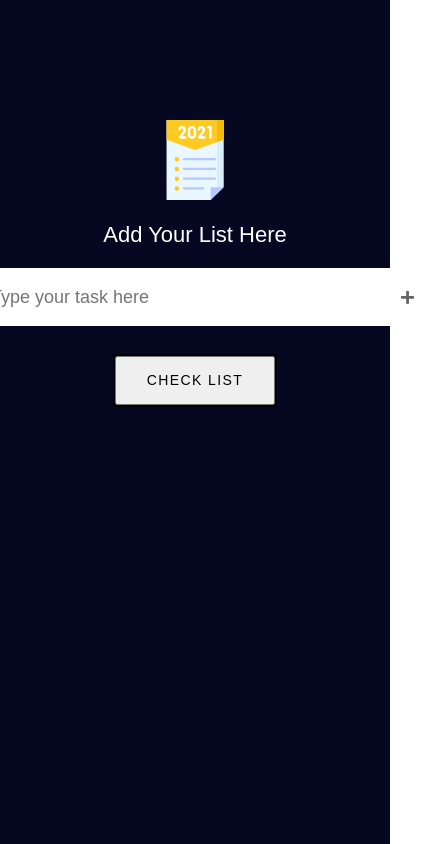
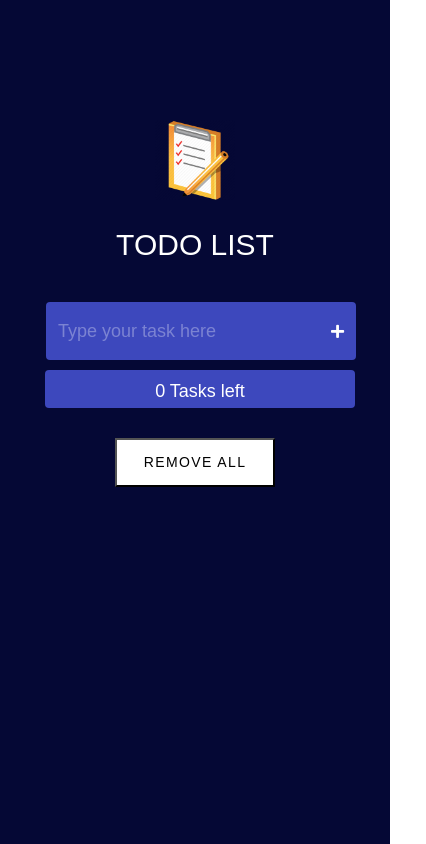
Before and after one commit to Anish010/To-Do-List, a React (Create React App) app: page / in a window 390 px wide. Shown: the whole page, 426 px wide, since content can reach past the window. Built offline with nearby package versions, Linux system fonts and the light colour scheme.

Commit message:
Added feature of editing tasks and changes in user interface

```diff
--- a/src/component/todoreact/style.css
+++ b/src/component/todoreact/style.css
@@ -1,5 +1,5 @@
 @import url("https://cdnjs.cloudflare.com/ajax/libs/font-awesome/5.9.0/css/all.css");
-
+@import url("https://fonts.googleapis.com/css2?family=Montserrat:wght@800&display=swap");
 * {
   margin: 0;
   padding: 0;
@@ -11,9 +11,20 @@ html {
   font-size: 62.5%;
 }
 
+.heading {
+  color: #fff;
+  font-size: 43px;
+  font-family: "Montserrat", sans-serif;
+  margin-bottom: 20px;
+}
+.heading div {
+  margin-top: 20px;
+}
 .main-div {
   min-height: 100vh;
-  background: #060822;
+  display: inline-block;
+  position: relative;
+  background-color: #050835;
   display: flex;
   justify-content: center;
   /* align-items: center; */
@@ -25,56 +36,45 @@ html {
 }
 
 .child-div figure img {
-  width: 10rem;
+  width: 8rem;
   height: 8rem;
 }
 
-.child-div figure figcaption {
-  color: #fff;
-  font-size: 2.2rem;
-  padding-top: 2rem;
-  text-transform: capitalize;
+::placeholder {
+  color: rgba(255, 255, 255, 0.801);
+  opacity: 0.4;
 }
 
 input {
-  /* display: block; */
-  min-width: 45rem;
+  width: 56rem;
   height: 5.8rem;
   padding: 2rem 1.2rem;
   font-size: 1.8rem;
-  /*line-height: 1.42857143;*/
   margin-top: 2rem;
-  color: rgb(58, 57, 57);
-  background-color: #fff;
+  color: rgb(255, 255, 255);
+  background-color: hsl(235, 51%, 49%);
   background-image: none;
-  border: 0.1rem solid #ccc;
+  border: none;
   border-radius: 0.4rem;
-  /*-webkit-box-shadow: inset 0 0.1rem 0.1rem rgb(0 0 0 / 8%);*/
-  box-shadow: inset 0 0.1rem 0.1rem rgb(0 0 0 / 8%);
-  transition: border-color ease-in-out 0.15s, box-shadow ease-in-out 0.15s;
+  outline: none;
 }
 
-input,
-input:focus,
-input:active,
-input:active:focus {
+.countItems {
+  width: 56rem;
+  height: 3.8rem;
+  padding: 1.1rem 0.5rem;
+  margin-left: 1rem;
+  font-size: 1.8rem;
+  /*line-height: 1.42857143;*/
+  margin-top: 1rem;
+
+  color: rgb(255, 255, 255);
+  background-color: hsl(235, 51%, 49%);
+  background-image: none;
   border: none;
-  padding: 2.3rem 1.5rem;
+  border-radius: 0.4rem;
   outline: none;
 }
-input {
-  -webkit-box-shadow: none;
-  box-shadow: none;
-  -webkit-transition: all 0.2s linear;
-  transition: all 0.2s linear;
-}
-input:focus {
-  -webkit-box-shadow: 0 0 1.5rem rgba(0, 0, 0, 0.2);
-  box-shadow: 0 0 1.5rem rgba(0, 0, 0, 0.2);
-}
-
-/*  Please Subscribe to ThapaTechnical Youtube Channel
-/* Click Here: https://www.youtube.com/thapatechnical  */
 
 .todo-btn {
   width: 5rem;
@@ -101,11 +101,21 @@ input:focus {
 .fa-plus:before {
   content: "\f067";
   font-size: 1.5rem;
+  color: #fff;
 }
 
 .showItems {
   margin-top: 3rem;
   text-align: center;
+  width: 56rem;
+  margin-left: 1rem;
+  background-color: rgb(255, 255, 255);
+}
+
+.RemoveItems {
+  margin-top: 3rem;
+  text-align: center;
+  margin-bottom: 3rem;
 }
 
 .eachItem {
@@ -113,12 +123,11 @@ input:focus {
   font-size: 1.8rem;
   color: #fff;
   padding: 1.2rem 1rem;
-  border-radius: 0.5rem;
-  margin-bottom: 0.7rem;
-  margin-left: 1rem;
-  min-width: 40rem;
-  word-break: break-word;
-  background: rgb(85, 41, 220);
+  border-bottom: 0.5px solid #fff;
+  border-width: thin;
+  width: 56rem;
+
+  background: hsl(235, 51%, 49%);
   display: flex;
   justify-content: space-between;
   align-items: center;
@@ -155,9 +164,6 @@ input:focus {
   margin-left: -3.5rem;
 }
 
-/*  Please Subscribe to ThapaTechnical Youtube Channel
-/* Click Here: https://www.youtube.com/thapatechnical  */
-
 .eachItem:hover .fa-trash-alt {
   color: rgb(214, 47, 61);
 }
@@ -187,44 +193,63 @@ input:focus {
 }
 
 .effect04 {
-  --uismLinkDisplay: var(--smLinkDisplay, inline-flex);
-  display: var(--uismLinkDisplay);
-  color: #000;
-  outline: solid 2px #000;
-  position: relative;
-  transition-duration: 0.4s;
-  overflow: hidden;
+  background-color: #fff;
+}
+.effect04:hover {
+  background-color: hsl(0, 98%, 50%);
+  color: #fff;
+}
+@media (min-width: 500px) and (max-width: 580px) {
+  .heading {
+    font-size: 48px;
+  }
+  input {
+    width: 48rem;
   }
 
-.effect04::before,
-.effect04 span {
-  margin: 0 auto;
-  transition-timing-function: cubic-bezier(0.86, 0, 0.07, 1);
-  transition-duration: 0.4s;
+  .countItems,
+  .showItems {
+    width: 48rem;
+    margin-left: 11px;
   }
 
-.effect04:hover {
-  background-color: rgb(85, 41, 220);
+  .eachItem {
+    width: 48rem;
+  }
+}
+@media (min-width: 420px) and (max-width: 499px) {
+  .heading {
+    font-size: 35px;
+  }
+  input {
+    width: 38rem;
   }
 
-.effect04:hover span {
-  -webkit-transform: translateY(-400%) scale(-0.1, 20);
-  transform: translateY(-400%) scale(-0.1, 20);
+  .countItems,
+  .showItems {
+    width: 38rem;
+    margin-left: 11px;
   }
 
-.effect04::before {
-  content: attr(data-sm-link-text);
-  color: #fff;
-  position: absolute;
-  left: 0;
-  right: 0;
-  margin: auto;
-  -webkit-transform: translateY(500%) scale(-0.1, 20);
-  transform: translateY(500%) scale(-0.1, 20);
+  .eachItem {
+    width: 38rem;
+  }
 }
 
-.effect04:hover::before {
-  letter-spacing: 0.05em;
-  -webkit-transform: translateY(0) scale(1, 1);
-  transform: translateY(0) scale(1, 1);
+@media (max-width: 420px) {
+  .heading {
+    font-size: 30px;
   }
+  input {
+    width: 31rem;
+  }
+
+  .countItems,
+  .showItems {
+    width: 31rem;
+  }
+
+  .eachItem {
+    width: 31rem;
+  }
+}
--- a/src/component/todoreact/todo.js
+++ b/src/component/todoreact/todo.js
@@ -1,12 +1,40 @@
-import React, { useState } from "react";
+import React, { useState, useEffect } from "react";
 import "./style.css";
+
+//Getting Data from local storage
+
+const getLocalData = () => {
+  const lists = localStorage.getItem("myTodoList");
+
+  if (lists) {
+    return JSON.parse(lists);
+  }
+  else{
+    return [];
+  }
+};
 const Todo = () => {
   const [inputdata, setInputData] = useState("");
-  const [items, setItems] = useState([]);
-
+  const [items, setItems] = useState(getLocalData());
+  const [itemToEdit, setEditItem] = useState("");
+  const [toggleButton, setToggle] = useState(false);
   const addItem = () => {
     if (!inputdata) {
       alert("please add the task");
+    }
+    else if (inputdata && toggleButton)
+    {
+      setItems(items.map((currTask) => {
+        if (currTask.id === itemToEdit) {
+
+          return { ...currTask, name: inputdata };
+        }
+        return currTask;
+      })
+      );
+     setInputData([]);
+    setEditItem(null);
+    setToggle(false);
     }
     else {
       const newInputdata = {
@@ -26,22 +54,43 @@ const Todo = () => {
      setItems(updatedTasks);
   };
 
+    //Edit tasks
+  const editItem = (TaskId) => {
+    const editedItem = items.find((currTask) => {
+      return currTask.id === TaskId;
+    });
+
+    setInputData(editedItem.name);
+    setEditItem(TaskId);
+    setToggle(true);
+  };
+
   //Remove All Tasks
   const removeAll = () => { setItems([]) };
 
+  //Adding Local Storage
+  useEffect(() => {
+    localStorage.setItem("myTodoList", JSON.stringify(items))
+  }, [items]);
 
   return (
     <>
       <div className="main-div">
         <div className="child-div">
-          <figure>
-            <img src="./images/todo.svg" alt="todologo" />
-            <figcaption>Add Your List here </figcaption>
+          <figure className="heading">
+            <img src="./images/todo1.png" alt="todologo" />
+            <div>TODO LIST</div>
           </figure>
           <div className="addItems">
             <input type="text" placeholder="Type your task here" className="form-control" value={inputdata} onChange={(event) => setInputData(event.target.value)} />
-            <i className="fa fa-plus add-btn" onClick={addItem}></i>
+
+            {toggleButton ? (
+              <i className="far fa-edit add-btn" onClick={addItem}></i>
+            ) : (
+              <i className="fa fa-plus add-btn" onClick={addItem}></i>
+            )}
           </div>
+          <div className="countItems"> {items.length} Tasks left</div>
           {/*Show Items*/}
           <div className="showItems">
             {items.map((currTask) => {
@@ -49,7 +98,7 @@ const Todo = () => {
                 <div className="eachItem" key={currTask.id}>
                   {currTask.name}
                <div className="todo-btn">
-                    <i className="far fa-edit add-btn"></i>
+                    <i className="far fa-edit add-btn" onClick={()=> editItem(currTask.id)}></i>
                     <i className="far fa-trash-alt add-btn" onClick={() => deleteItem(currTask.id)}></i>
                   </div>
             </div>
@@ -59,8 +108,8 @@ const Todo = () => {
           </div>
 
           {/*remove all tasks*/}
-          <div className="showItems" >
-              <button className="btn effect04" data-sm-link-text="Remove All" onClick={removeAll}><span>Check List</span></button>
+          <div className="RemoveItems" >
+              <button className="btn effect04" onClick={removeAll}><span>Remove ALL</span></button>
             </div>
           </div>
         </div>
```
Also changed, not shown: public/images/todo.svg (deleted), public/images/todo1.png (added). Lines whose indentation alone changed are shown as unchanged.
